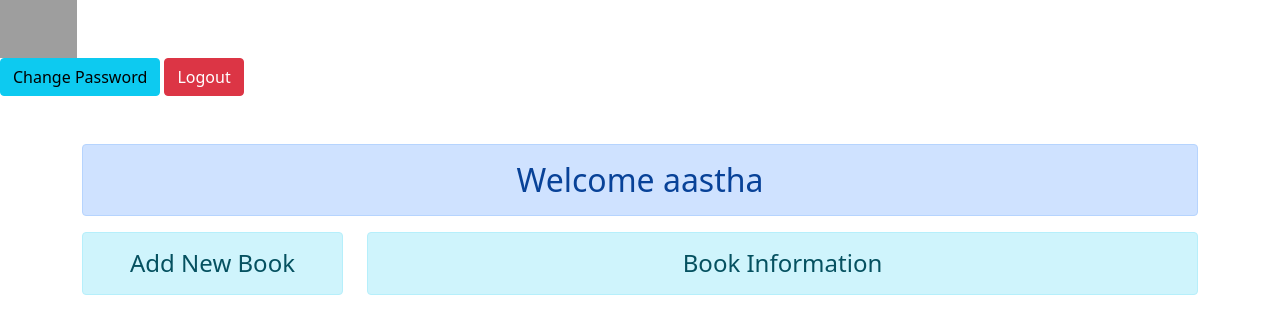
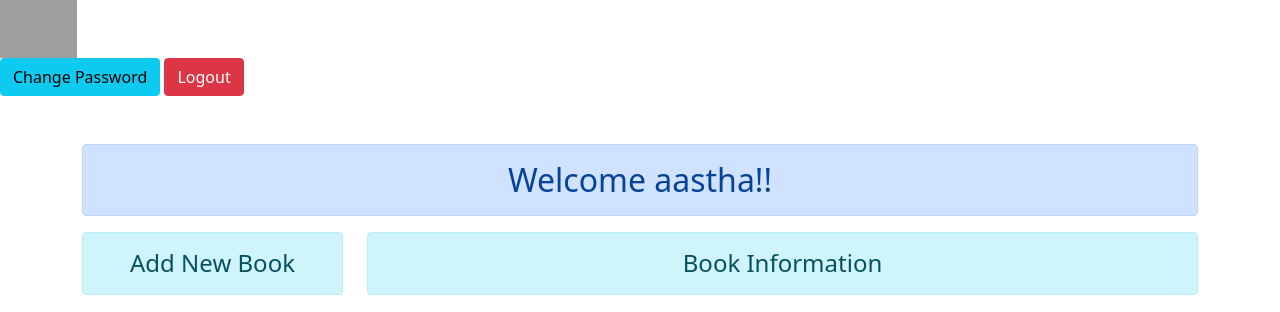
Before and after one commit to Aasthaawasthi0807/Assignment, a Django app: page /addandshow/ in a window 1280 px wide. Shown: the top 312 px of the page. Run offline with Django 4.2, Linux system fonts and the light colour scheme; a user stored in the database is signed in; data comes from the database, SQL or seed files in the repository; both versions use the stored data as it was after the commit; some libraries are stand-ins or nearby versions; grey boxes are pictures that could not be loaded.

Commit message:
Library Management System

```diff
--- a/crudproject/authentication/templates/authentication/base.html
+++ b/crudproject/authentication/templates/authentication/base.html
@@ -25,27 +25,10 @@
 
 
         <div class="container mt-5">
-            <h2 class="text-center alert alert-primary"> Welcome {{name}} </h2>
+            <h2 class="text-center alert alert-primary"> Welcome {{name}}!! </h2>
             {% block content %}
             {% endblock content %}
         </div>
-
-
-
-
-
-
-
-
-
-
-
-
-
-
-
-
-
 
 
 
```
Also changed, not shown: crudproject/db.sqlite3.
